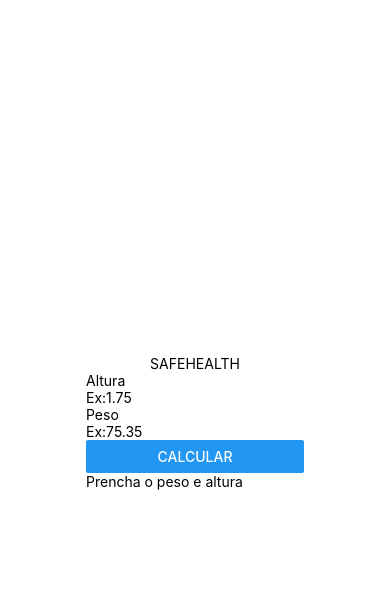
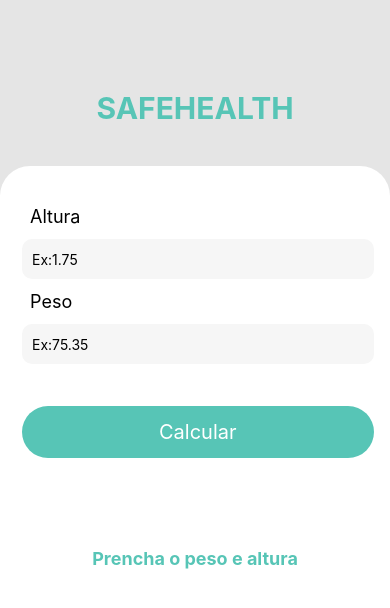
Before and after one commit to Elanio-Bros/caculator-imc, a React Native app: screen / in a window 390 px wide. Shown: the top 608 px of the page. Built offline with nearby package versions, Linux system fonts and the light colour scheme.

Commit message:
Estilização basica de um app em react

```diff
--- a/App.js
+++ b/App.js
@@ -1,19 +1,19 @@
 import { StyleSheet, View } from "react-native";
 import Title from "./src/components/Title/";
-import Main from "./src/components/Main/";
+import Form from "./src/components/Form/";
 export default function App() {
   return (
     <View style={styles.container}>
       <Title />
-      <Main />
+      <Form />
     </View>
   );
 }
 
 const styles = StyleSheet.create({
   container: {
-    flex: 1,
-    alignItems: "center",
-    justifyContent: "center",
+    flex: 1, //Porcetagem da usabilidade da tela nesse caso sendo 1=100% e 0=0%
+    backgroundColor: "#E5E5E5", //cor de fundo da tela
+    paddingTop: 80,// espaço entre o elemento principal o o tipo do smartphone
   },
 });
--- a/src/components/Form/ResultImc/index.js
+++ b/src/components/Form/ResultImc/index.js
@@ -1,12 +1,12 @@
 import React from "react";
 import { View, Text } from "react-native";
-
+import style from "./style";
 export default function ResultImc(props) {
   return (
     <View>
-      <View>
-        <Text>{props.messageResultImc}</Text>
-        <Text>{props.resultImc}</Text>
+      <View style={style.resultImc}>
+        <Text style={style.information}>{props.messageResultImc}</Text>
+        <Text style={style.numberImc}>{props.resultImc}</Text>
       </View>
     </View>
   );
--- /dev/null
+++ b/src/components/Form/ResultImc/style.js
@@ -0,0 +1,27 @@
+// Arquivo de Estilisação feito pelo o react native
+import { StyleSheet } from "react-native";
+
+const style = StyleSheet.create({
+  resultImc: {
+    width: "100%",
+    flex: 1,
+    marginTop: 20,
+    paddingTop: 60,
+    borderRadius: 50,
+    alignItems: "center",
+  },
+
+  numberImc: {
+    fontSize: 48,
+    color: "#57C5B6",
+    fontWeight: "bold",
+  },
+
+  information: {
+    fontSize: 18,
+    color: "#57C5B6",
+    fontWeight: "bold",
+  },
+});
+
+export default style;
--- a/src/components/Form/index.js
+++ b/src/components/Form/index.js
@@ -1,6 +1,7 @@
 import React, { useState } from "react";
-import { View, Text, TextInput, Button } from "react-native";
+import { View, Text, TextInput, TouchableOpacity } from "react-native";
 import ResultImc from "./ResultImc/index.js";
+import styles from "./style.js";
 
 export default function Form() {
   // Estados para aplicação
@@ -30,25 +31,34 @@ export default function Form() {
   }
 
   return (
-    <View>
-      <View>
-        <Text>Altura</Text>
+    <View style={styles.formContext}>
+      <View style={styles.form}>
+        <Text style={styles.formLabel}>Altura</Text>
         <TextInput
+          style={styles.input}
           onChangeText={setHeight}
           value={height}
           placeholder="Ex:1.75"
           keyboardType="numeric"
         />
-        <Text>Peso</Text>
+        <Text style={styles.formLabel}>Peso</Text>
         <TextInput
+          style={styles.input}
           onChangeText={setWeight}
           value={weight}
           placeholder="Ex:75.35"
           keyboardType="numeric"
         />
-        <Button onPress={validationImc} title={TextButton} />
-        <ResultImc messageResultImc={messageImc} resultImc={imc} />
+        {/* <Button onPress={validationImc} title={TextButton} /> */}
+
+        <TouchableOpacity
+          style={styles.buttonCaculator}
+          onPress={validationImc}
+        >
+          <Text style={styles.buttonCaculator.Text}>{TextButton}</Text>
+        </TouchableOpacity>
       </View>
+      <ResultImc messageResultImc={messageImc} resultImc={imc} />
     </View>
   );
 }
--- /dev/null
+++ b/src/components/Form/style.js
@@ -0,0 +1,56 @@
+// Arquivo de Estilisação feito pelo o react native
+import { StyleSheet } from "react-native";
+
+const style = StyleSheet.create({
+  formContext: {
+    width: "100%",
+    height: "100%",
+    bottom: 0,
+    backgroundColor: "#FFFFFF",
+    alignItems: "center",
+    borderTopLeftRadius: 30,
+    borderTopRightRadius: 30,
+    marginTop: 30,
+  },
+
+  form: {
+    width: "100%",
+    height: "auto",
+    marginTop: 30,
+    padding: 10,
+  },
+
+  formLabel: {
+    color: "#000000",
+    fontSize: 18,
+    paddingLeft: 20,
+  },
+
+  input: {
+    width: "95%",
+    height: 40,
+    borderRadius: 10,
+    backgroundColor: "#f6f6f6",
+    paddingLeft: 10,
+    margin: 12,
+  },
+
+  buttonCaculator: {
+    borderRadius: 50,
+    alignItems: "center",
+    justifyContent: "center",
+    width: "95%",
+    backgroundColor: "#57C5B6",
+    paddingTop: 14,
+    paddingBottom: 14,
+    marginLeft: 12,
+    marginTop: 30,
+    // Não sei se isso é correto
+    Text: {
+      fontSize: 20,
+      color: "#FFFFFF",
+    },
+  },
+});
+
+export default style;
--- a/src/components/Main/index.js
+++ /dev/null
@@ -1,10 +0,0 @@
-import React from "react";
-import { View } from "react-native";
-import Form from "../Form/";
-export default function Main() {
-  return (
-    <View>
-      <Form />
-    </View>
-  );
-}
--- a/src/components/Title/index.js
+++ b/src/components/Title/index.js
@@ -1,9 +1,14 @@
 import React from "react";
 import { View, Text } from "react-native";
+import styles from "./style";
 export default function Title() {
   return (
-    <View>
-      <Text>SAFEHEALTH</Text>
+    <View style={styles.boxTitle}>
+      {/*
+        Estilo em linha:style={{fontSize:10}}
+        Estilo em variavel:style={[variavel].[nome_no_Json]}
+      */}
+      <Text style={styles.textTitle}>SAFEHEALTH</Text>
     </View>
   );
 }
--- /dev/null
+++ b/src/components/Title/style.js
@@ -0,0 +1,21 @@
+// Arquivo de Estilisação feito pelo o react native
+
+// Importe padrão do stylesheet do react-native
+import { StyleSheet } from "react-native";
+
+// Meio de Estilização do React Native
+const styles = StyleSheet.create({
+  boxTitle: {
+    alignItems: "center",
+    justifyContent: "center",
+    padding: 10,
+  },
+
+  textTitle: {
+    color: "#57C5B6",
+    fontSize: 30,
+    fontWeight: "bold",
+  },
+});
+
+export default styles; // exportar a variavel styles para o padrão
```
